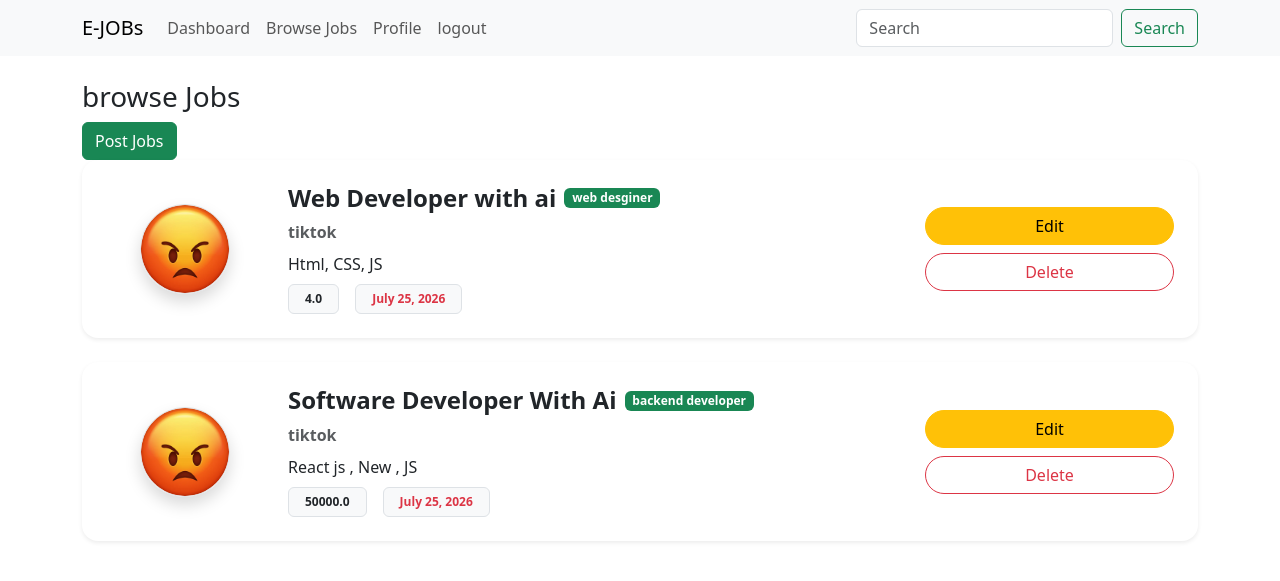
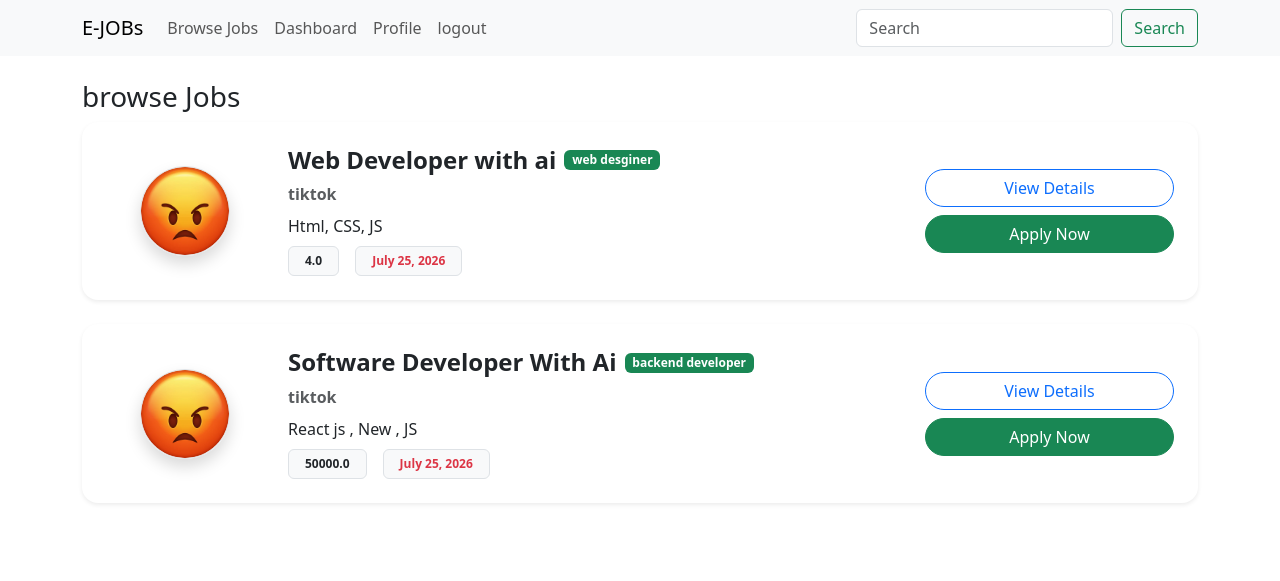
Before and after one commit to Bikrom2001/job-Portal, a Django app: page /browse-job/ in a window 1280 px wide. Shown: the top 581 px of the page. Run offline with Django 5.2, Linux system fonts and the light colour scheme; a user stored in the database is signed in; data comes from the database, SQL or seed files in the repository; both versions use the stored data as it was after the commit.

Commit message:
browse Jobs public done

```diff
--- a/jobPortalProject/jobportal/templates/browse-jobs.html
+++ b/jobPortalProject/jobportal/templates/browse-jobs.html
@@ -4,7 +4,13 @@
 {% block content %}
     <h3>browse Jobs</h3>
 
-    <a href="{% url 'post_job_view' %}" class="btn btn-success">Post Jobs</a>
+    {% if request.user.user_type == 'Recruiter' %}
+
+        <a href="{% url 'post_job_view' %}" class="btn btn-success">Post Jobs</a>
+
+    {% endif %}
+
+
 
     {% for job in job_data %}
   <div class="card border-0 shadow-sm rounded-4 mb-4 job-card">
@@ -61,7 +67,9 @@
         <!-- Buttons -->
         <div class="col-lg-3 col-md-3 text-md-end mt-3 mt-md-0">
 
-          <a href="{% url 'update_job_view' job.id %}"
+
+            {% if request.user.user_type == 'Recruiter' %}
+            <a href="{% url 'update_job_view' job.id %}"
              class="btn btn-warning rounded-pill px-4 mb-2 w-100">
             <i class="bi bi-pencil-square"></i>
             Edit
@@ -73,6 +81,24 @@
             Delete
           </a>
 
+            {% endif %}
+
+            <a href=""
+              class="btn btn-outline-primary rounded-pill px-4 mb-2 w-100">
+                <i class="bi bi-eye"></i>
+                View Details
+            </a>
+
+        <a href=""
+        class="btn btn-success rounded-pill px-4 w-100">
+            <i class="bi bi-send-check"></i>
+            Apply Now
+        </a>
+
+
+
+
+
         </div>
 
       </div>
--- a/jobPortalProject/jobportal/templates/master/nav.html
+++ b/jobPortalProject/jobportal/templates/master/nav.html
@@ -8,14 +8,14 @@
       <ul class="navbar-nav me-auto mb-2 mb-lg-0">
 
 
-
+        <li class="nav-item">
+          <a class="nav-link " href="{% url 'browse_job_view' %}">Browse Jobs</a>
+        </li>
         {% if request.user.is_authenticated %}
         <li class="nav-item">
           <a class="nav-link " href="{% url 'dashboard_view' %}">Dashboard</a>
         </li>
-        <li class="nav-item">
-          <a class="nav-link " href="{% url 'browse_job_view' %}">Browse Jobs</a>
-        </li>
+
         <li class="nav-item">
           <a class="nav-link " href="{% url 'profile_view' %}">Profile</a>
         </li>
--- a/jobPortalProject/jobportal/views.py
+++ b/jobPortalProject/jobportal/views.py
@@ -113,20 +113,18 @@ def update_profile_view(request):
     return render(request, 'master/base-form.html', context)
 
 
-@login_required
+
 def browse_job_view(request):
+    current_user = request.user
 
-    current_user = request.user
-    if current_user.user_type == 'Recruiter':
-        job_data = JobPostModel.objects.filter(posted_by = current_user.recruiter_profile)
-    else:
-        job_data = JobPostModel.objects.all()
+    if not current_user:
+        if current_user.user_type == 'Recruiter':
+            job_data = JobPostModel.objects.filter(posted_by = current_user.recruiter_profile)
 
+    job_data = JobPostModel.objects.all()
     context = {
         'job_data': job_data
     }
-
-
     return render(request,'browse-jobs.html', context)
 
 
```
Also changed, not shown: jobPortalProject/db.sqlite3.
